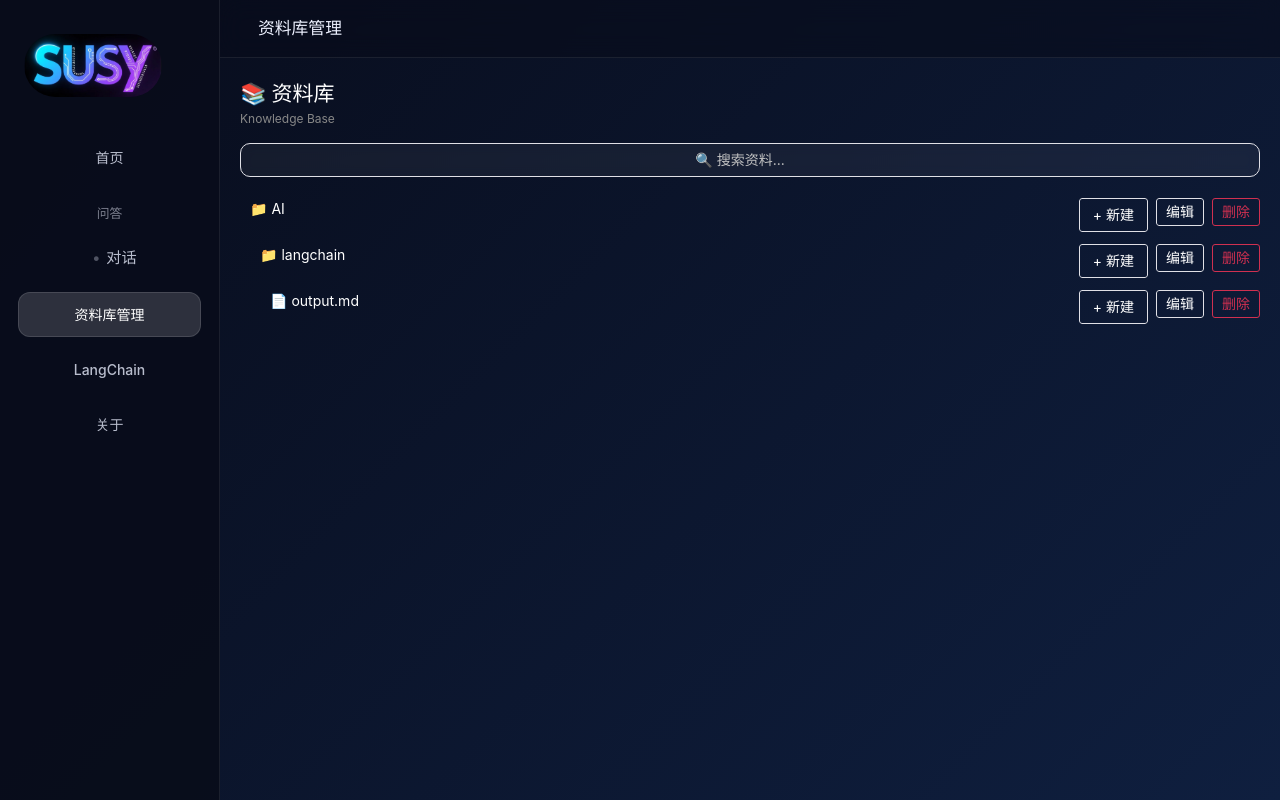
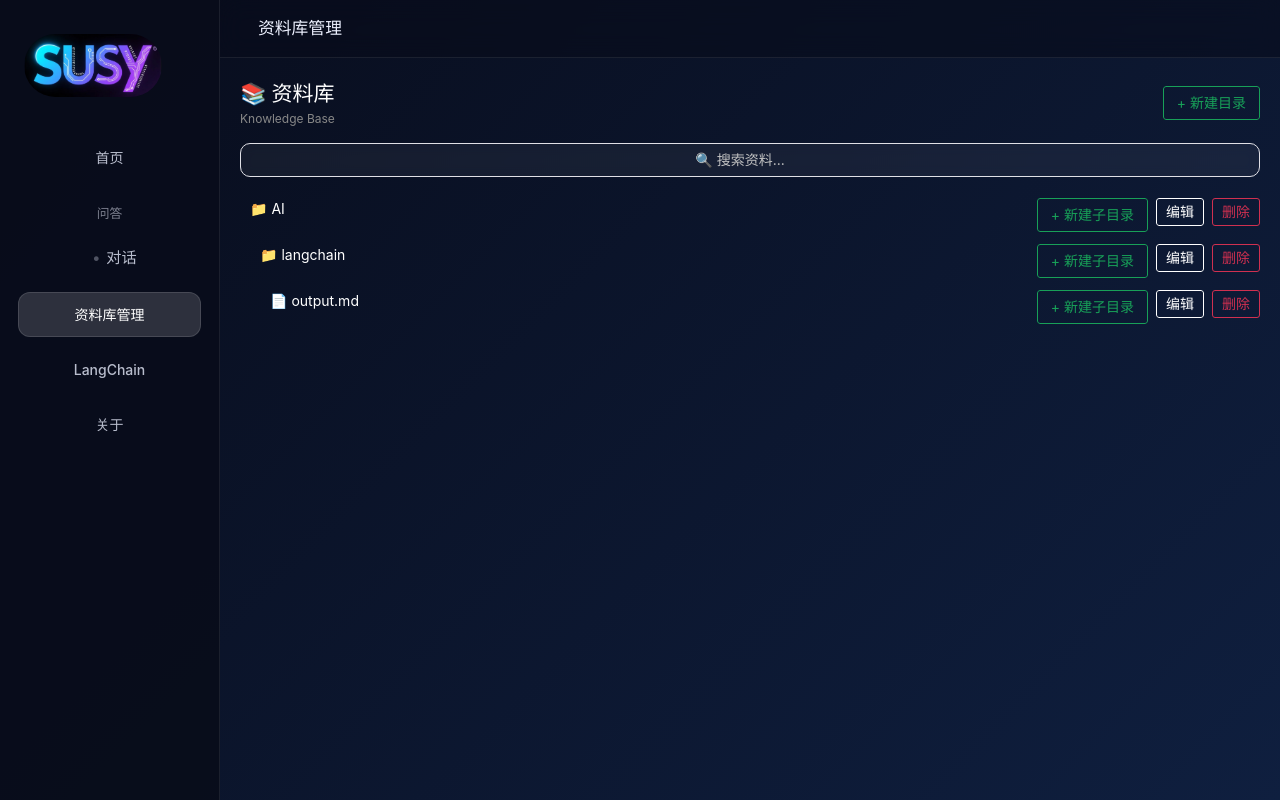
Before and after one commit to suyanyan-kk/ai-chat-app, a Vue app in the folder frontend/: page /kb in a window 1280 px wide. Built offline with nearby package versions, Linux system fonts and the light colour scheme.

Commit message:
add:新增目录

```diff
--- a/frontend/src/components/knowledgeBase/KbTree.vue
+++ b/frontend/src/components/knowledgeBase/KbTree.vue
@@ -1,17 +1,37 @@
 <template>
   <div class="kb-node">
     <!-- 当前节点 -->
-    <div class="node-row">
+    <div class="node-row" @click="handleClick">
       <span> {{ node.type === "file" ? "📄" : "📁" }} {{ node.title }} </span>
 
-      <!-- ✅ 只有文件才显示按钮 -->
-      <div  class="actions">
-        <n-button class="btn-primary" @click="handleKnowledgeBaseModal('add')"> + 新建 </n-button>
+      <!-- ✅ 只有文件才显示按钮 v-if="node.type === 'file'"-->
+      <div class="actions" >
+        <n-button
+          class="btn-primary"
+          ghost
+          type="primary"
+          :parentId="node.parentId"
+          @click="handleKnowledgeBaseModal('add')"
+        >
+          + 新建子目录
+        </n-button>
 
-        <n-button class="edit-btn" ghost size="small" @click="handleKnowledgeBaseModal('edit', node.id)">
+        <n-button
+          class="edit-btn"
+          color="#fff"
+          ghost
+          size="small"
+          @click="handleKnowledgeBaseModal('edit', node.id)"
+        >
           编辑
         </n-button>
-        <n-button ghost size="small" type="error" @click="remove(node.id)">
+        <n-button
+          class="error-btn"
+          ghost
+          size="small"
+          type="error"
+          @click="remove(node.id)"
+        >
           删除
         </n-button>
       </div>
@@ -23,10 +43,7 @@
     </div>
   </div>
   <!-- 新增编辑弹窗组件 -->
-    <KnowledgeModal
-      v-model:show="showModal"
-      :isEdit="isEdit"
-    />
+  <KnowledgeModal v-model:show="showModal" :isEdit="isEdit" :parentId="node.parentId"/>
 </template>
 
 <script setup>
@@ -35,15 +52,21 @@ import KnowledgeModal from "@/components/knowledgeBase/KnowledgeModal.vue";
 import { useKnowledgeBaseStore } from "@/stores/modules/knowledgeBase";
 
 const store = useKnowledgeBaseStore();
-
+const showModal = ref(false);
+const isEdit = ref(false);
 const props = defineProps({
   node: Object,
 });
 
 const children = computed(() => store.getChildren(props.node.id));
-
+// 👉 点击文件夹展开/折叠
+const handleClick = () => {
+  if (props.node.type === "folder") {
+    store.toggleFolder(props.node.id)
+  }
+}
 const handleKnowledgeBaseModal = (type) => {
-    if(type === 'add') {
+  if (type === "add") {
     // 新增
     isEdit.value = false;
   } else {
@@ -52,8 +75,9 @@ const handleKnowledgeBaseModal = (type) => {
   }
   showModal.value = true;
 };
-
-
+const remove = (id) => {
+  store.deleteNode(id);
+};
 </script>
 
 <style scoped>
@@ -100,17 +124,39 @@ const handleKnowledgeBaseModal = (type) => {
   display: flex;
   gap: 8px;
 }
-.edit-btn,.btn-primary {
+.edit-btn {
   position: relative;
   overflow: hidden;
   color: #fff;
 }
+.btn-primary {
+  position: relative;
+  overflow: hidden;
+}
+.edit-btn,
+.btn-primary,
+.error-btn {
+  outline: none !important;
+}
 
-.edit-btn:hover,.btn-primary:hover {
+/* 🔥 取消点击后的 focus 高亮 */
+.btn-primary:focus,
+.btn-primary:focus-visible,
+.edit-btn:focus,
+.edit-btn:focus-visible,
+.error-btn:focus,
+.error-btn:focus-visible {
+  outline: none !important;
+  box-shadow: none !important;
+  border-color: #fff !important;
+}
+.edit-btn:hover,
+.btn-primary:hover {
   color: #6edcff;
 }
 
-.edit-btn:hover::after,.btn-primary:hover::after {
+.edit-btn:hover::after,
+.btn-primary:hover::after {
   content: "";
   position: absolute;
   inset: 0;
--- a/frontend/src/components/knowledgeBase/KnowledgeModal.vue
+++ b/frontend/src/components/knowledgeBase/KnowledgeModal.vue
@@ -18,14 +18,14 @@
       />
 
       <n-input
-        v-model:value="localForm.content"
+        v-model:value="localForm.description"
         type="textarea"
         style="
           color: #fff;
           background: transparent;
           border: 1px solid rgba(255, 255, 255, 0.08);
         "
-        placeholder="输入内容..."
+        placeholder="输入描述内容..."
         class="input"
       />
       <!-- 🔥 新增：上传区域（仅新建显示） -->
@@ -51,7 +51,7 @@
         </n-upload>
       </div>
       <div class="footer">
-        <n-button ghost @click="close" style="color: #fff">取消</n-button>
+        <n-button ghost @click="close" color="#fff">取消</n-button>
         <n-button type="primary" @click="handleSubmit"> 确认 </n-button>
       </div>
     </div>
@@ -60,28 +60,42 @@
 
 <script setup>
 import { ref, watch, computed } from "vue";
+import { useKnowledgeBaseStore } from "@/stores/modules/knowledgeBase";
+
+const store = useKnowledgeBaseStore();
 
 const props = defineProps({
   show: Boolean,
   form: Object,
   isEdit: Boolean,
+  node: Object,
+  parentId: [String, Number,null],
 });
-
-const emit = defineEmits(["update:show",]);
-
-const localForm = ref({});
+watch(
+  () => props.node,
+  (node) => {
+    if (node&&props.isEdit) { // 编辑回显数据
+      localForm.value = JSON.parse(JSON.stringify(node))
+    }
+  },
+  {
+    immediate: true
+  }
+)
+const localForm = ref({
+    title: '',
+    type: 'folder'|| "file",
+    parentId:'' ,
+    description:'',
+    content: ''
+});
+const fileList = ref([]);
 const visible = computed({
   get: () => props.show,
   set: (val) => emit("update:show", val),
 });
-// 同步数据
-watch(
-  (val) => {
-    localForm.value = { ...val };
-  },
-  { immediate: true }
-);
-const fileList = ref([]);
+const emit = defineEmits(["update:show",]);
+
 const handleDrop = (e) => {
   console.log("拖拽触发", e)
 }
@@ -91,31 +105,39 @@ const handleFileChange = ({ fileList: files }) => {
 };
 const close = () => {
   emit("update:show", false);
+  localForm.value = {};
+  fileList.value = [];
 };
 
 const handleSubmit = (data) => {
     // 新增和编辑共用一个接口，后端根据是否有 id 来判断
-  if(!isEdit.value) {
+  if(!props.isEdit) {
     addHandleSubmit(data)
   }else{
     editHandleSubmit(data)
   }
+  close();
 };
 const editHandleSubmit = async (data) => {
-  isEdit.value = true;
-  showModal.value = true;
-  kbStore.updateNode(data.id, {
-    title: data.title,
-    content: data.content
+  store.updateNode(data.id, {
+    title: localForm.value.title,
+    description: localForm.value.description,
+    content: localForm.value.content
   })
+  // store.buildTree
 }
-const addHandleSubmit = async (data) => {
-  kbStore.addNode({
-    title: data.title,
-    type: data.type || "file",
-    parentId: data.parentId || null,
-    content: data.content
+const addHandleSubmit = async () => {
+  debugger
+  console.log(props.parentId, '1232144')
+  store.addNode({
+    title: localForm.value.title,
+    type: localForm.value.type || "file",
+    parentId: props.parentId || null,
+    description:localForm.value.description,
+    content: localForm.value.content
   })
+  //  store.buildTree
+
 }
 </script>
 
--- a/frontend/src/stores/modules/knowledgeBase.js
+++ b/frontend/src/stores/modules/knowledgeBase.js
@@ -4,13 +4,46 @@ import { v4 as uuidv4 } from "uuid"
 export const useKnowledgeBaseStore = defineStore("knowledgeBase", {
   state: () => ({
     list: [
-      { id: 1, title: "AI", parentId: null, type: "folder", open: false },
-      { id: 2, title: "langchain", parentId: 1, type: "folder", open: false },
-      { id: 3, title: "output.md", parentId: 2, type: "file", content: "xxx" }
-    ]
-  }),
+      { id: 1, title: "AI", parentId: null, type: "folder", description: '', open: false },
+      { id: 2, title: "langchain", parentId: 1, type: "folder", description: '', open: false },
+      { id: 3, title: "output.md", parentId: 2, type: "file", description: '', content: "xxx" }//content上传文件的数据
+    ],
+    // tree: [
+    //   {
+    //     id: 1, title: "AI", parentId: null, type: "folder", description: '', open: false,
+    //     children: [{
+    //       id: 2, title: "langchain", parentId: 1, type: "folder", description: '', open: false,
+    //       children: [
+    //         { id: 3, title: "output.md", parentId: 2, type: "file", description: '', content: "xxx" }
+    //       ]
+    //     }]
+    //   },
+    // ]
+  }
+  ),
 
   getters: {
+    buildTree(state) {
+      const map = {}
+      const tree = []
+
+      state.list.forEach(item => {
+        map[item.id] = { ...item, children: [] }
+      })
+
+      state.list.forEach(item => {
+        const node = map[item.id]
+
+        if (item.parentId === null) {
+          tree.push(node)
+        } else {
+          map[item.parentId]?.children.push(node)
+        }
+      })
+      console.log("tree", tree)
+      return tree
+
+    },
     rootList: (state) => state.list.filter(i => i.parentId === null),
 
     getChildren: (state) => (parentId) =>
@@ -21,16 +54,22 @@ export const useKnowledgeBaseStore = defineStore("knowledgeBase", {
   },
 
   actions: {
+    // ✅ 设置数据（入口）list是接口返回的列表数据
+    setList(list) {
+      this.list = list
+    },
     // ✅ 新增
-    addNode({ title, type, parentId, content = "" }) {
+    addNode({ title, type, parentId, description = "", content = "" }) {
       this.list.push({
-        id: uuidv4(),
+        // id: parentId?:parentId,
         title,
         type,
         parentId,
         open: false,
+        description,
         content: type === "file" ? content : undefined
       })
+
     },
 
     // ✅ 删除（递归）
@@ -50,6 +89,7 @@ export const useKnowledgeBaseStore = defineStore("knowledgeBase", {
       findChildren(id)
 
       this.list = this.list.filter(i => !deleteIds.includes(i.id))
+
     },
 
     // ✅ 编辑（统一）
--- a/frontend/src/views/knowledgeBase/index.vue
+++ b/frontend/src/views/knowledgeBase/index.vue
@@ -6,6 +6,8 @@
         <h2>📚 资料库</h2>
         <p class="sub">Knowledge Base</p>
       </div>
+
+      <n-button class="btn-primary" ghost type="primary" @click="handleKnowledgeBaseModal('add')"> + 新建目录 </n-button>
     </div>
 
     <!-- 搜索 -->
@@ -19,11 +21,14 @@
         v-for="item in list"
         :key="item.id"
         :node="item"
-        @edit="openEdit"
-        @delete="remove"
       />
     </div>
-
+     <!-- 新增编辑弹窗组件 -->
+    <KnowledgeModal
+      v-model:show="showModal"
+      :isEdit="isEdit"
+      :parentId="null"
+    />
 
   </div>
 </template>
@@ -32,20 +37,40 @@
 import { ref, computed } from "vue";
 import KbTree from "@/components/knowledgeBase/KbTree.vue";
 import { useKnowledgeBaseStore } from "@/stores/modules/knowledgeBase"
+import KnowledgeModal from "@/components/knowledgeBase/KnowledgeModal.vue";
+import { storeToRefs } from "pinia"
 const kbStore = useKnowledgeBaseStore()
-
 const keyword = ref("");
 const showModal = ref(false);
 const isEdit = ref(false);
-// 表单数据
-const list = computed(() => kbStore.rootList)
+// 表单数据 俩种响应式
+const list = computed(() => kbStore.buildTree)
 //  list: [
 //       { id: 1, title: "AI", parentId: null, type: "folder", open: false },
 //       { id: 2, title: "langchain", parentId: 1, type: "folder", open: false },
 //       { id: 3, title: "output.md", parentId: 2, type: "file", content: "xxx" }
 //     ]
-
-
+  // tree: [
+    //   {
+    //     id: 1, title: "AI", parentId: null, type: "folder", description: '', open: false,
+    //     children: [{
+    //       id: 2, title: "langchain", parentId: 1, type: "folder", description: '', open: false,
+    //       children: [
+    //         { id: 3, title: "output.md", parentId: 2, type: "file", description: '', content: "xxx" }
+    //       ]
+    //     }]
+    //   },
+    // ]
+const handleKnowledgeBaseModal = (type) => {
+    if(type === 'add') {
+        // 新增
+        isEdit.value = false;
+    } else {
+        // 编辑
+        isEdit.value = true;
+    }
+    showModal.value = true;
+};
 </script>
 
 <style scoped>
@@ -66,6 +91,45 @@ const list = computed(() => kbStore.rootList)
   color: #888;
 }
 
+/* 科技按钮 */
+.btn-primary {
+  position: relative;
+  overflow: hidden;
+  /* color: #fff; */
+}
+
+.btn-primary:hover {
+  color: #6edcff;
+}
+.btn-primary {
+  outline: none !important;
+}
+.btn-primary:focus,
+.btn-primary:focus-visible{
+  outline: none !important;
+  box-shadow: none !important;
+}
+/* 🔥 针对 Naive UI 内部按钮 */
+.btn-primary :deep(.n-button:focus),
+.btn-primary :deep(.n-button:focus-visible) {
+  box-shadow: none !important;
+  outline: none !important;
+}
+/* 🔥 再补一刀（有些主题用这个类） */
+.btn-primary :deep(.n-button--focus) {
+  box-shadow: none !important;
+}
+.btn-primary:hover::after {
+  content: "";
+  position: absolute;
+  inset: 0;
+  border-radius: inherit;
+  border: 1px solid rgba(110, 220, 255, 0.6);
+  box-shadow: 0 0 10px rgba(110, 220, 255, 0.4);
+  pointer-events: none;
+}
+
+
 /* 搜索框科技风 */
 .search-box {
   margin: 15px 0;
```
Lines whose indentation alone changed are shown as unchanged.
